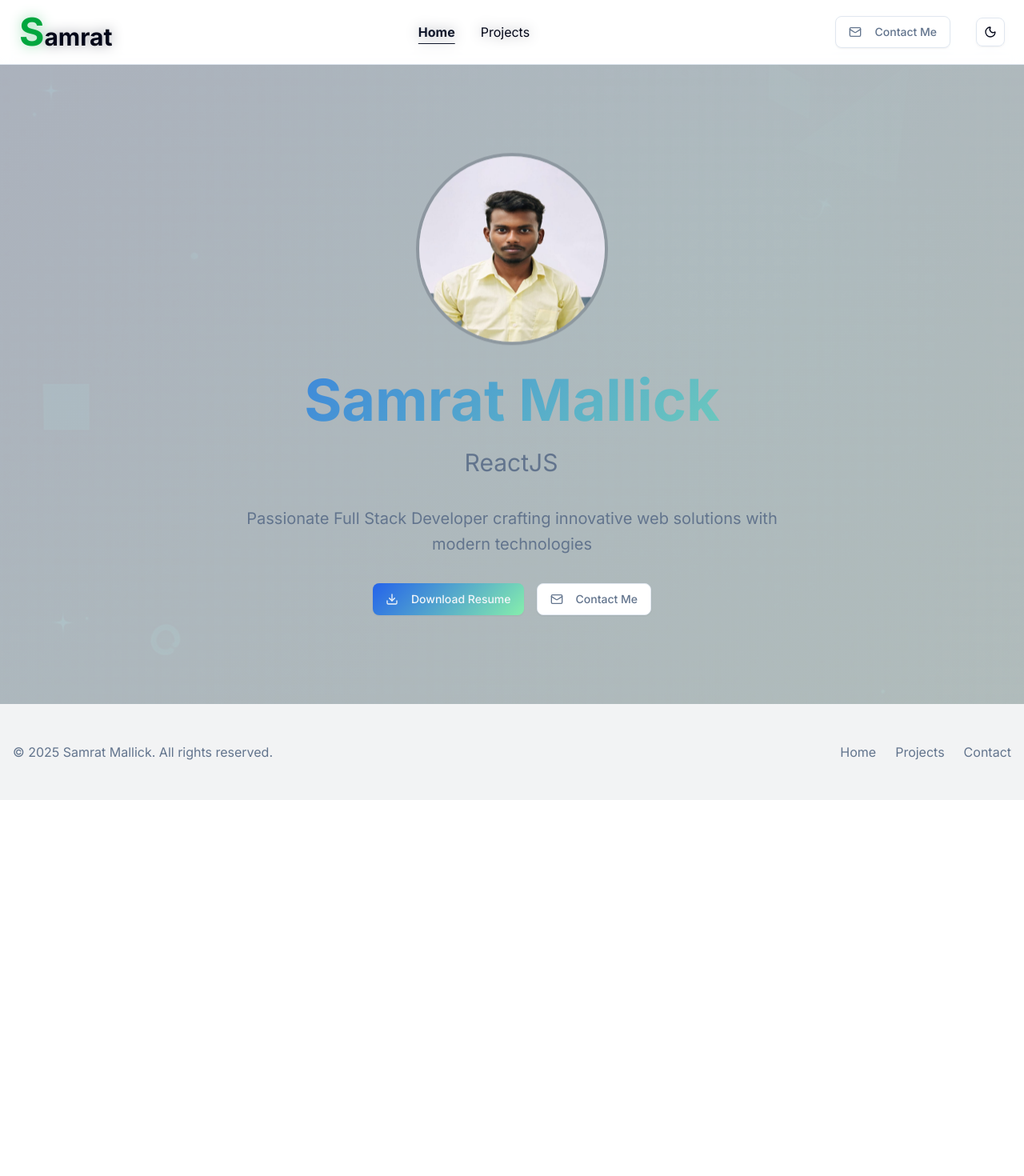
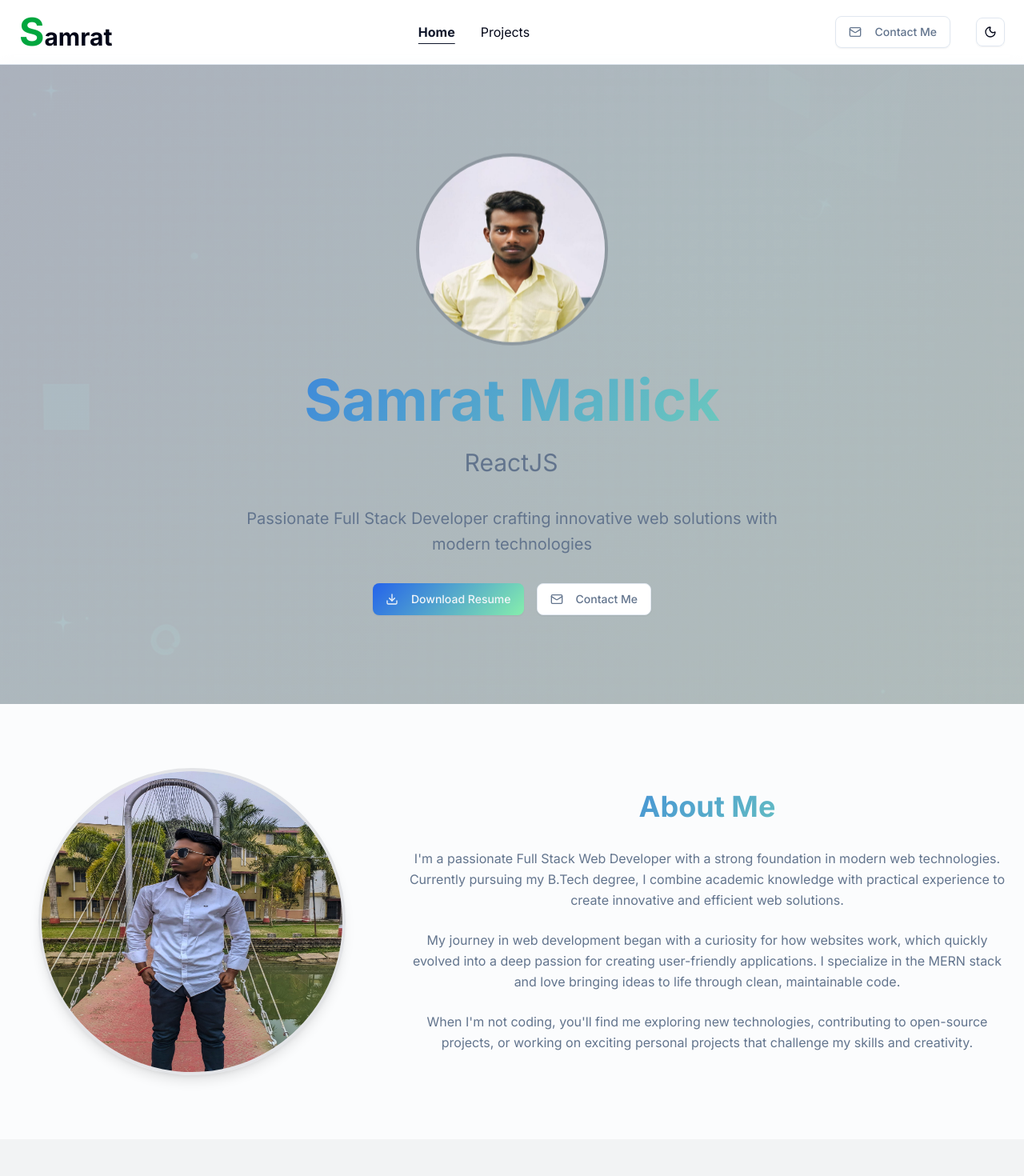
Before and after one commit to coderSamrat/Fullstack-Portfolio, a React (Vite) app in the folder frontend/: page /portfolio/home in a window 1280 px wide. Shown: the top 1470 px of the page at 80% size. Before the commit the page ends 1000 px from the top, so only its background shows below. Built offline with nearby package versions, Linux system fonts and the light colour scheme.

Commit message:
feat: add AboutMe component and ContactMeBtn, update Hero and Header to integrate new components

```diff
--- /dev/null
+++ b/frontend/src/components/user-view/about.jsx
@@ -0,0 +1,39 @@
+import React from 'react';
+import aboutprofileimage from "@/assets/aboutprofileimage.jpeg";
+
+const AboutMe = () => {
+      return (
+            <section id="about" className="py-20 bg-muted/30 ">
+                  <div className="container mx-auto px-4 flex gap-10 lg:flex-row flex-col items-center">
+                        <div className='md:basis-[35%] basis-full mx-auto flex items-center justify-center'>
+                              <img
+                                    src={aboutprofileimage}
+                                    alt="About Me"
+                                    className="md:w-96 md:h-96 w-56 h-56 object-center  rounded-full shadow-lg border-4 border-primary/10"
+                              />
+                        </div>
+                        <div className="md:basis-[60%] basis-full mx-auto text-center">
+                              <h2 className="text-4xl text-center font-bold mb-8 text-gradient animate-slide-up">About Me</h2>
+                              <div className="prose prose-lg mx-auto text-muted-foreground leading-relaxed animate-slide-up flex flex-col items-center gap-6">
+                                    <p>
+                                          I'm a passionate Full Stack Web Developer with a strong foundation in modern web technologies.
+                                          Currently pursuing my B.Tech degree, I combine academic knowledge with practical experience
+                                          to create innovative and efficient web solutions.
+                                    </p>
+                                    <p>
+                                          My journey in web development began with a curiosity for how websites work, which quickly
+                                          evolved into a deep passion for creating user-friendly applications. I specialize in the
+                                          MERN stack and love bringing ideas to life through clean, maintainable code.
+                                    </p>
+                                    <p>
+                                          When I'm not coding, you'll find me exploring new technologies, contributing to open-source
+                                          projects, or working on exciting personal projects that challenge my skills and creativity.
+                                    </p>
+                              </div>
+                        </div>
+                  </div>
+            </section>
+      );
+}
+
+export default AboutMe;
--- /dev/null
+++ b/frontend/src/components/user-view/contact-btn.jsx
@@ -0,0 +1,21 @@
+import React from 'react';
+import { Button } from '../ui/button';
+import { Mail } from 'lucide-react';
+
+const ContactMeBtn = ({
+      handleNavigateToContact
+}) => {
+      return (
+            <Button
+                  onClick={handleNavigateToContact}
+                  variant="outline"
+                  size="lg"
+                  className="hover:bg-primary/60 text-muted-foreground hover:text-white transition-colors duration-300 ease-out"
+            >
+                  <Mail className="w-5 h-5 mr-2" />
+                  Contact Me
+            </Button>
+      );
+}
+
+export default ContactMeBtn;
--- a/frontend/src/components/user-view/header.jsx
+++ b/frontend/src/components/user-view/header.jsx
@@ -1,10 +1,10 @@
 import React, { useEffect, useState } from 'react';
 import { useMobile } from '../common/useMobileHook';
-import { Mail, Menu, X } from 'lucide-react';
+import { Menu, X } from 'lucide-react';
 import { ThemeToggle } from './theme-toggle';
 import { Link, NavLink, useNavigate } from 'react-router-dom';
 import { navigationMenu } from '@/config/menu';
-import { Button } from '../ui/button';
+import ContactMeBtn from './contact-btn';
 
 
 
@@ -98,15 +98,7 @@ const Header = () => {
                                                 }
                                           </div>
                                           <div className='flex items-center gap-8'>
-                                                <Button
-                                                      variant="outline"
-                                                      size="lg"
-                                                      className="hover:bg-primary/60 text-muted-foreground hover:text-white transition-colors duration-300 ease-out"
-                                                      onClick={handleNavigateToContact}
-                                                >
-                                                      <Mail className="w-5 h-5 mr-2" />
-                                                      Contact Me
-                                                </Button>
+                                                <ContactMeBtn handleNavigateToContact={handleNavigateToContact} />
                                                 <ThemeToggle />
                                           </div>
                                     </div>
@@ -136,15 +128,7 @@ const Header = () => {
                                                 }
                                           </div>
                                           <div className='flex items-center justify-center my-4'>
-                                                <Button
-                                                      onClick={handleNavigateToContact}
-                                                      variant="outline"
-                                                      size="lg"
-                                                      className="hover:bg-primary/60 text-muted-foreground hover:text-white transition-colors duration-300 ease-out"
-                                                >
-                                                      <Mail className="w-5 h-5 mr-2" />
-                                                      Contact Me
-                                                </Button>
+                                                <ContactMeBtn handleNavigateToContact={handleNavigateToContact} />
                                           </div>
                                     </div>
                               )
--- a/frontend/src/components/user-view/hero.jsx
+++ b/frontend/src/components/user-view/hero.jsx
@@ -1,13 +1,20 @@
 import React from 'react';
+import { useNavigate } from 'react-router-dom';
 import AnimatedText from './animated-text';
 import { Button } from '../ui/button';
-import { Download, Mail } from 'lucide-react';
+import { Download } from 'lucide-react';
+import ContactMeBtn from './contact-btn';
 
 const Hero = ({
       heroImage,
       profileImage,
-      skillTexts
+      skillTexts,
 }) => {
+      const navigate = useNavigate();
+      const handleContactClick = () => {
+            window.scrollTo(0, 0);
+            navigate('/portfolio/contact');
+      };
       return (
             <section className="relative min-h-screen flex items-center justify-center overflow-hidden py-4">
                   <div
@@ -37,18 +44,18 @@ const Hero = ({
                                     Passionate Full Stack Developer crafting innovative web solutions with modern technologies
                               </p>
                               <div className="flex flex-col sm:flex-row gap-4 justify-center items-center">
-                                    <Button size="lg" className="hero-gradient text-muted hover:opacity-90 accent-glow">
-                                          <Download className="w-5 h-5 mr-2" />
-                                          Download Resume
-                                    </Button>
-                                    <Button
-                                          variant="outline"
-                                          size="lg"
-                                          className="hover:bg-primary/60 text-muted-foreground hover:text-white transition-colors duration-300 ease-out"
+                                    <a
+                                          href="/resume.pdf"
+                                          download
+                                          target="_blank"
+                                          rel="noopener noreferrer"
                                     >
-                                          <Mail className="w-5 h-5 mr-2" />
-                                          Contact Me
-                                    </Button>
+                                          <Button size="lg" className="hero-gradient text-muted hover:opacity-90 accent-glow">
+                                                <Download className="w-5 h-5 mr-2" />
+                                                Download Resume
+                                          </Button>
+                                    </a>
+                                    <ContactMeBtn handleNavigateToContact={handleContactClick} />
                               </div>
                         </div>
                   </div>
--- a/frontend/src/pages/client-view/portfolio.jsx
+++ b/frontend/src/pages/client-view/portfolio.jsx
@@ -13,12 +13,10 @@ import {
 } from "lucide-react";
 import heroImage from "@/assets/hero-bg.jpg";
 import profileImage from "@/assets/profileimage.jpeg";
-import Footer from "@/components/user-view/footer";
-import Header from "@/components/user-view/header";
 import SkillCard from "@/components/user-view/skill-card";
 import ProjectCard from "@/components/user-view/project-card";
-import MyContact from "@/components/user-view/contact";
 import Hero from "@/components/user-view/hero";
+import AboutMe from "@/components/user-view/about";
 
 const MyPortfolio = () => {
       const [formData, setFormData] = useState({
@@ -79,47 +77,13 @@ const MyPortfolio = () => {
             }
       ];
 
-      const handleSubmit = (e) => {
-            e.preventDefault();
-            console.log("Form submitted:", formData);
-      };
-
-      const scrollToSection = (id) => {
-            const el = document.getElementById(id);
-            if (el) {
-                  el.scrollIntoView({ behavior: "smooth" });
-            }
-      };
-
       return (
             <div className="min-h-screen bg-background relative mt-20">
-                  <Hero scrollToSection={scrollToSection} heroImage={heroImage} profileImage={profileImage} skillTexts={skillTexts} />
-                  <Header scrollToSection={scrollToSection} />
+                  <Hero heroImage={heroImage} profileImage={profileImage} skillTexts={skillTexts} />
+                  {/* <Header scrollToSection={scrollToSection} /> */}
 
                   {/* About Section */}
-                  {/* <section id="about" className="py-20 bg-muted/30">
-                        <div className="container mx-auto px-4">
-                              <div className="max-w-4xl mx-auto text-center">
-                                    <h2 className="text-4xl font-bold mb-8 text-gradient animate-slide-up">About Me</h2>
-                                    <div className="prose prose-lg mx-auto text-muted-foreground leading-relaxed animate-slide-up">
-                                          <p className="mb-6">
-                                                I'm a passionate Full Stack Web Developer with a strong foundation in modern web technologies.
-                                                Currently pursuing my B.Tech degree, I combine academic knowledge with practical experience
-                                                to create innovative and efficient web solutions.
-                                          </p>
-                                          <p className="mb-6">
-                                                My journey in web development began with a curiosity for how websites work, which quickly
-                                                evolved into a deep passion for creating user-friendly applications. I specialize in the
-                                                MERN stack and love bringing ideas to life through clean, maintainable code.
-                                          </p>
-                                          <p>
-                                                When I'm not coding, you'll find me exploring new technologies, contributing to open-source
-                                                projects, or working on exciting personal projects that challenge my skills and creativity.
-                                          </p>
-                                    </div>
-                              </div>
-                        </div>
-                  </section> */}
+                  <AboutMe />
 
                   {/* Skills Section */}
                   {/* <section id="skills" className="py-20">
```
Also changed, not shown: frontend/src/assets/aboutprofileimage.jpeg (added), 1 other file (tests, documents, lock files or other folders).
